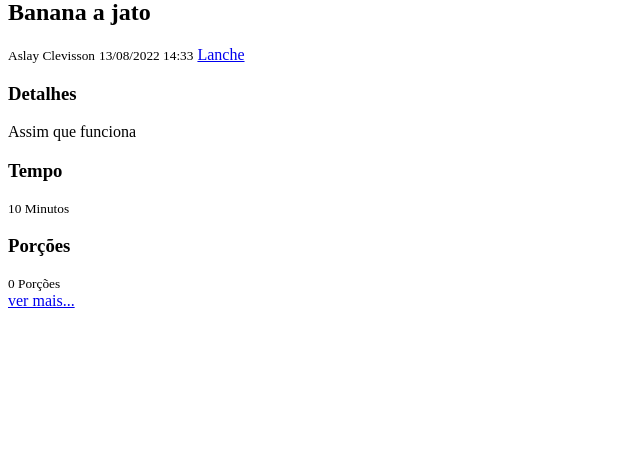
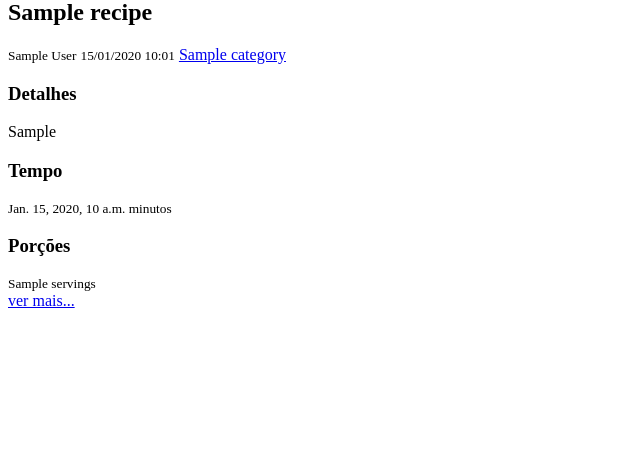
Before and after one commit to aslayclevisson/Recipes, a Django app: template recipes/templates/recipes/partials/cards.html in a window 1280 px wide. Shown: the part 329-800 px from the top of the page, without its empty margins (0-640 px from the left). Run offline with Django 4.2, Linux system fonts and the light colour scheme; the template is opened without the code that fills it: most values are stand-ins (such as "Sample title", 1, 10 or a date in 2020); grey boxes marked "Sample" are stand-in pictures.

Commit message:
Include: fake data and titles

```diff
--- a/base_templates/global/base_recipe.html
+++ b/base_templates/global/base_recipe.html
@@ -2,8 +2,10 @@
 
 <!DOCTYPE html>
 <html lang="pt-BR">
-
-{% include 'recipes/partials/head.html' %}
+<head>
+    {% include 'recipes/partials/head.html' %}
+    <title>Recipes | {% block 'title' %}{% endblock %}</title>
+</head>
 
 <body>
     {% include 'recipes/partials/header.html' %}
--- a/recipes/templates/recipes/pages/recipe.html
+++ b/recipes/templates/recipes/pages/recipe.html
@@ -1,7 +1,10 @@
 {% extends 'global/base_recipe.html'%}
+
+{% block 'title' %}Abacate{% endblock %}
 
 {% block 'recipe' %}
 <div class="main-content main-content-detail container">
     {% include 'recipes/partials/cards.html' %}
+
 </div>
 {% endblock  %}
--- a/recipes/templates/recipes/partials/cards.html
+++ b/recipes/templates/recipes/partials/cards.html
@@ -1,44 +1,44 @@
 
 <div class="main-grid-item recipe">
     <div class="recipe-img">
-        <img src="https://miro.medium.com/max/1200/1*mk1-6aYaf_Bes1E3Imhc0A.jpeg" alt="food">
+        <img src="{{ recipe.cover.url }}" alt="food">
     </div>
     <div class="recipe-title">
         <h2 class="recipe-title-description">
-            Banana a jato
+            {{ recipe.title }}
         </h2>
     </div>
     <div class="recipe-author">
         <span class="author-items">
             <i class="fas fa-user"></i>
-            <small class="">Aslay Clevisson</small>
+            <small class="">{{ recipe.author.first_name }} {{ recipe.author.last_name }}</small>
         </span>
         <span class="author-items">
             <i class="fas fa-calendar-alt"></i>
-            <small>13/08/2022 14:33</small>
+            <small>{{ recipe.created_at | date:'d/m/Y H:m' }}</small>
         </span>
         <span class="author-items">
             <a href="/recipes/category/lanches/">
                 <i class="fas fa-layer-group"></i>
-                <span>Lanche</span>
+                <span>{{ recipe.category.name }}</span>
             </a>
         </span>
     </div>
     <div class="recipe-description">
         <h3>Detalhes</h3>
-        <p>Assim que funciona</p>
+        <p>{{ recipe.preparation_steps }}</p>
     </div>
     <div class="recipe-meta-container">
         <div class="recipe-meta recipe-preparation">
             <h3 class="recipe-meta-title"><i class="fas fa-stopwatch"></i> Tempo</h3>
             <div class="recipe-meta-text">
-                <small>10 Minutos</small>
+                <small>{{ recipe.preparation_time }} minutos</small>
             </div>
         </div>
         <div class="recipe-meta recipe-servings">
             <h3 class="recipe-meta-title"><i class="fas fa-pizza-slice"></i> Porções</h3>
             <div class="recipe-meta-text">
-                <small>0 Porções<i class="fa-duotone fa-egg-fried"></i></small>
+                <small>{{ recipe.servings }}<i class="fa-duotone fa-egg-fried"></i></small>
             </div>
         </div>
     </div>
```
Also changed, not shown: recipes/templates/recipes/pages/home.html (+5 -4 lines), recipes/templates/recipes/partials/head.html (+1 -9 lines).
